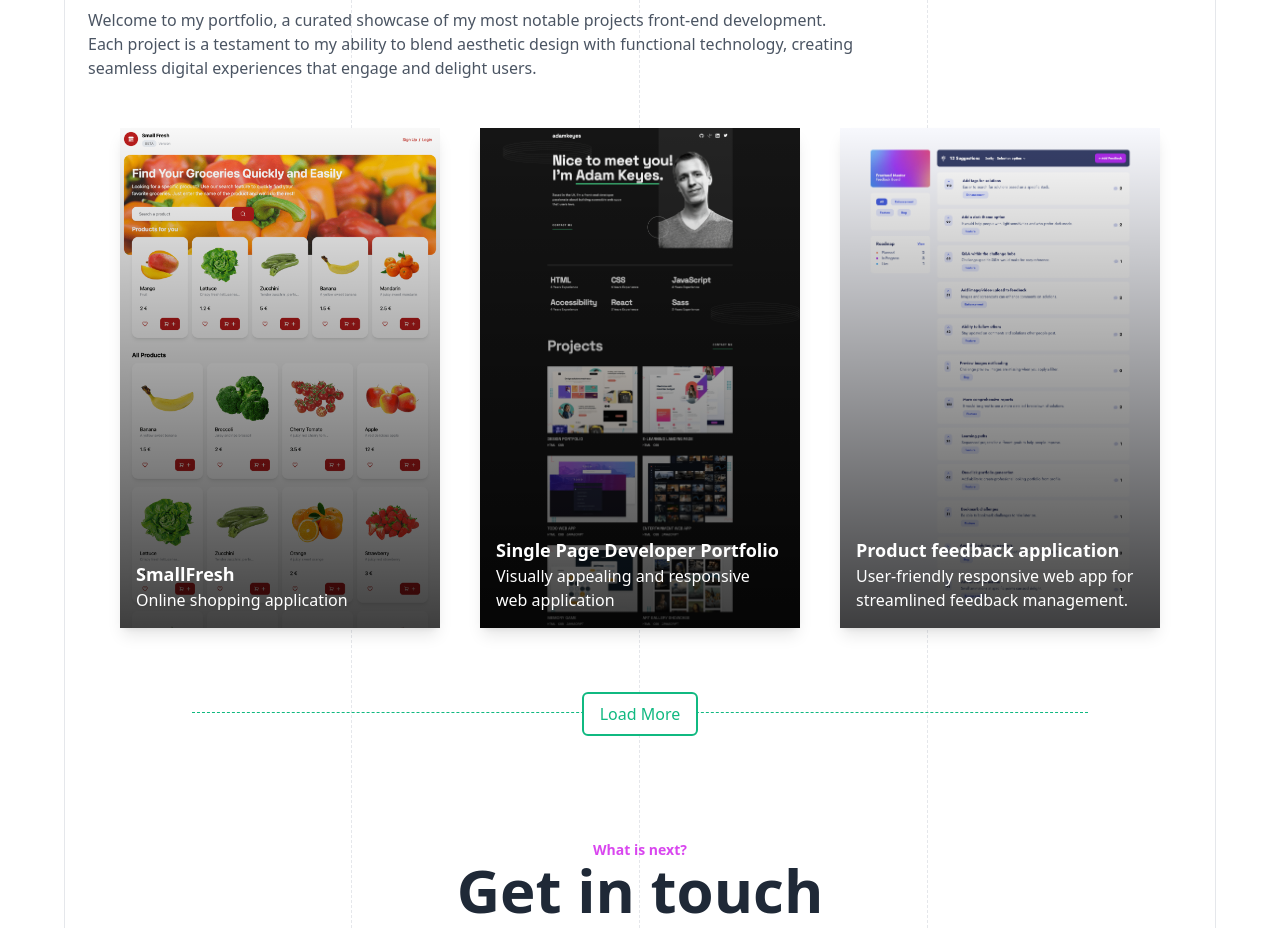
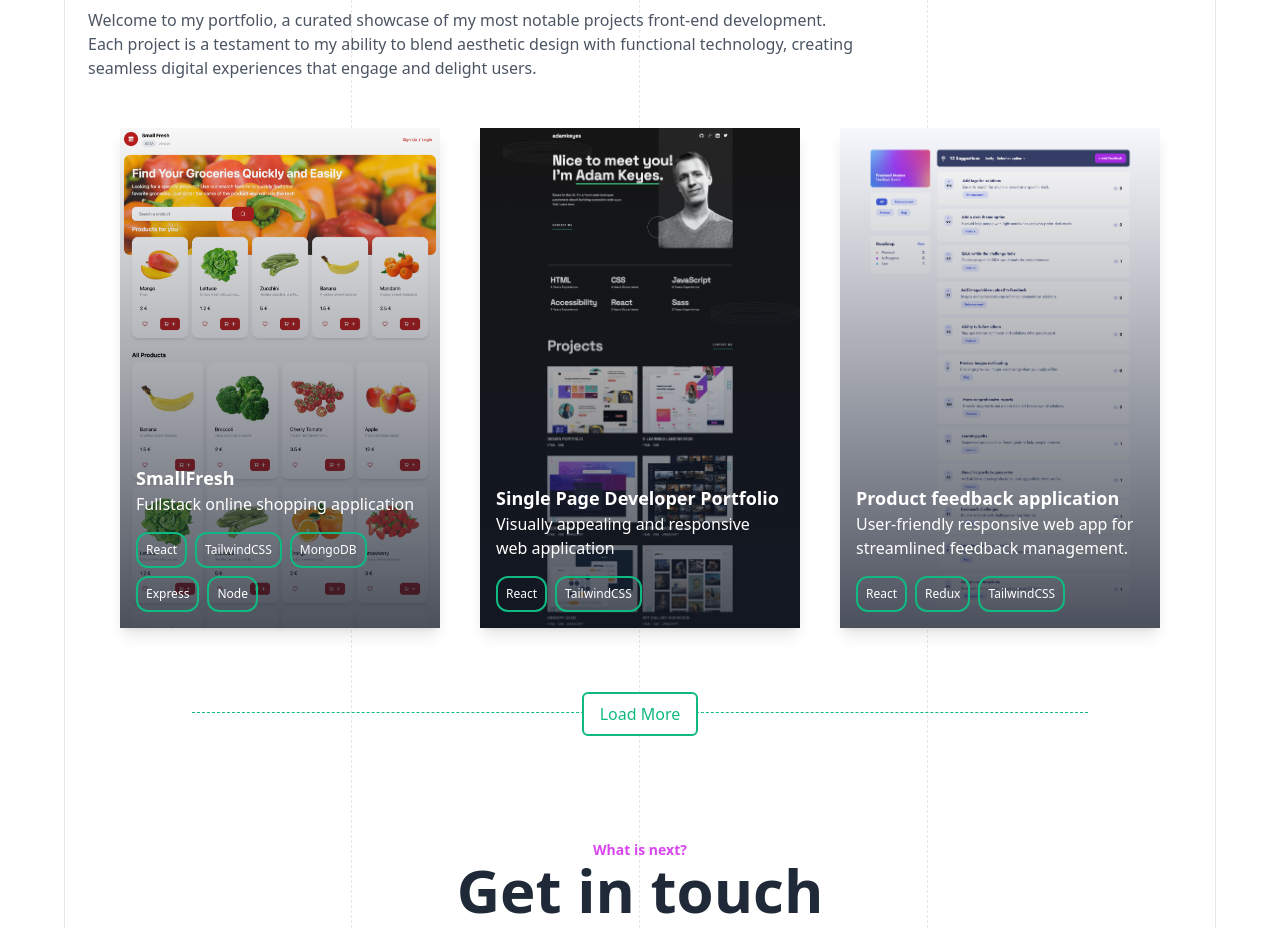
Before and after one commit to cursedxp/portfolio-site, a React (Vite) app: page / in a window 1280 px wide. Shown: the part 2840-3768 px from the top of the page. Built offline with nearby package versions, Linux system fonts and the light colour scheme.

Commit message:
✨ (Portfolio.jsx): add TechBuble component to display the technology stack for each portfolio item 📝 (TechBuble.jsx): create TechBuble component to display a bubble with the name of a technology

```diff
--- a/src/components/Portfolio/Portfolio.jsx
+++ b/src/components/Portfolio/Portfolio.jsx
@@ -1,7 +1,7 @@
 import { useState, useRef, useEffect } from "react";
 import RevealAnimation from "../RevealAnimation/RevealAnimation";
 import { motion, useAnimation, useInView } from "framer-motion";
-
+import TechBuble from "../TechBuble/TechBuble";
 export default function Portfolio({ id }) {
   const [displayCount, setDisplayCount] = useState(3);
   const ref = useRef();
@@ -20,15 +20,17 @@ export default function Portfolio({ id }) {
   const portfolioItems = [
     {
       title: "SmallFresh",
-      description: "Online shopping application",
+      description: "Fullstack online shopping application",
       url: "https://smallfresh.netlify.app/",
       imageUrl: "/smallfresh.netlify.app.png",
+      techStack: ["React", "TailwindCSS", "MongoDB", "Express", "Node"],
     },
     {
       title: "Single Page Developer Portfolio",
       description: "Visually appealing and responsive web application",
       url: "https://cursedxp.github.io/single-page-developer-portfolio/",
       imageUrl: "/cursedxp.github.io_single-page-developer-portfolio.png",
+      techStack: ["React", "TailwindCSS"],
     },
     {
       title: "Product feedback application",
@@ -36,12 +38,14 @@ export default function Portfolio({ id }) {
         "User-friendly responsive web app for streamlined feedback management.",
       url: "https://cursedxp.github.io/product-feedback-app/",
       imageUrl: "/cursedxp.github.io_product-feedback-app.png",
+      techStack: ["React", "Redux", "TailwindCSS"],
     },
     {
       title: "Jobs Board Application",
       description: "The Jobs Board Application is a responsive web platform",
       url: "https://cursedxp.github.io/devjobs-web-app/",
       imageUrl: "/cursedxp.github.io_devjobs-web-app.png",
+      techStack: ["React", "Redux", "TailwindCSS"],
     },
   ];
 
@@ -88,11 +92,17 @@ export default function Portfolio({ id }) {
                   })`,
                 }}
               >
-                <div className="absolute inset-0 bg-gradient-to-b from-transparent to-black opacity-75"></div>
+                <div className="absolute inset-0 bg-gradient-to-b from-transparent to-gray-900 opacity-75"></div>
               </div>
-              <div className="absolute bottom-0 z-10 p-4">
+              <div className="absolute bottom-0 z-50 p-4">
                 <h2 className="text-lg font-bold">{item.title}</h2>
-                <p>{item.description}</p>
+                <div></div>
+                <p className="mb-4">{item.description}</p>
+                <div className="flex gap-2 flex-wrap">
+                  {item.techStack.map((tech, index) => (
+                    <TechBuble key={index} tech={tech}></TechBuble>
+                  ))}
+                </div>
               </div>
             </div>
           </motion.a>
--- /dev/null
+++ b/src/components/TechBuble/TechBuble.jsx
@@ -0,0 +1,7 @@
+export default function TechBuble({ tech }) {
+  return (
+    <div className="inline-block border-2 text-xs text-white border-emerald-500 p-2 rounded-xl">
+      {tech}
+    </div>
+  );
+}
```
